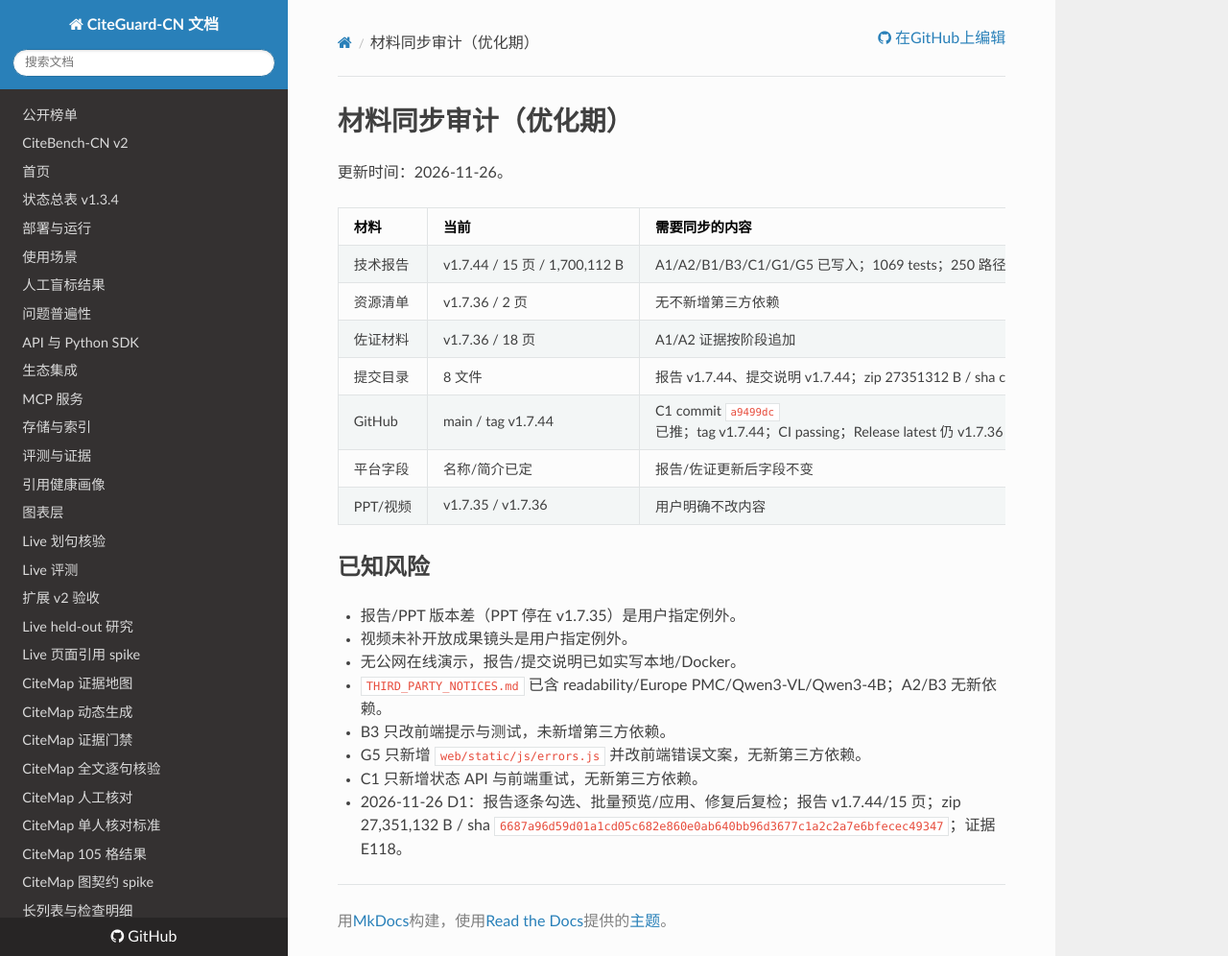
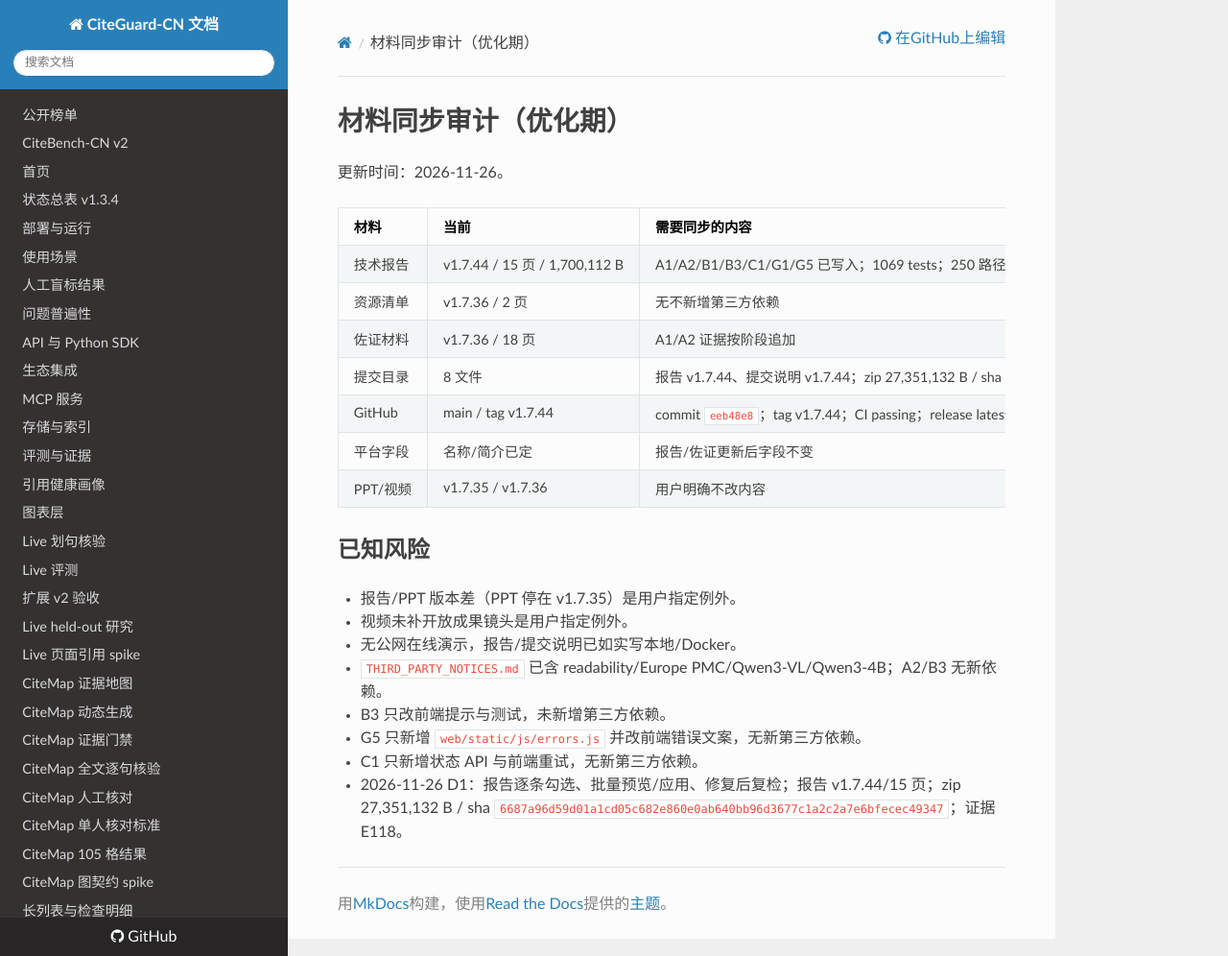
Before and after one commit to kkk431/citeguard-cn, an MkDocs documentation site: the page built from docs/materials_audit.md, in a window 1280 px wide and 996 px high. Shown: the whole window at 96% size. Built offline with MkDocs 1.6.1, drawn with Linux system fonts in a browser that asks for light colours; nearby versions of some CDN libraries.

Commit message:
docs: record D1 release and submission zip

```diff
--- a/docs/materials_audit.md
+++ b/docs/materials_audit.md
@@ -7,8 +7,8 @@
 | 技术报告 | v1.7.44 / 15 页 / 1,700,112 B | A1/A2/B1/B3/C1/G1/G5 已写入；1069 tests；250 路径/128 截图 | 已更新 |
 | 资源清单 | v1.7.36 / 2 页 | 无不新增第三方依赖 | 可保持 |
 | 佐证材料 | v1.7.36 / 18 页 | A1/A2 证据按阶段追加 | 后续阶段统一更新 |
-| 提交目录 | 8 文件 | 报告 v1.7.44、提交说明 v1.7.44；zip 27351312 B / sha cb87ad36 | 已更新 |
-| GitHub | main / tag v1.7.44 | C1 commit `a9499dc` 已推；tag v1.7.44；CI passing；Release latest 仍 v1.7.36（无 token/浏览器网络暂不可建新版） | 部分完成 |
+| 提交目录 | 8 文件 | 报告 v1.7.44、提交说明 v1.7.44；zip 27,351,132 B / sha `6687a96d59d01a1cd05c682e860e0ab640bb96d3677c1a2c2a7e6bfecec49347` | 已更新 |
+| GitHub | main / tag v1.7.44 | commit `eeb48e8`；tag v1.7.44；CI passing；release latest 已改为 v1.7.44 | 已更新 |
 | 平台字段 | 名称/简介已定 | 报告/佐证更新后字段不变 | 待确认 |
 | PPT/视频 | v1.7.35 / v1.7.36 | 用户明确不改内容 | 保持 |
 
```
